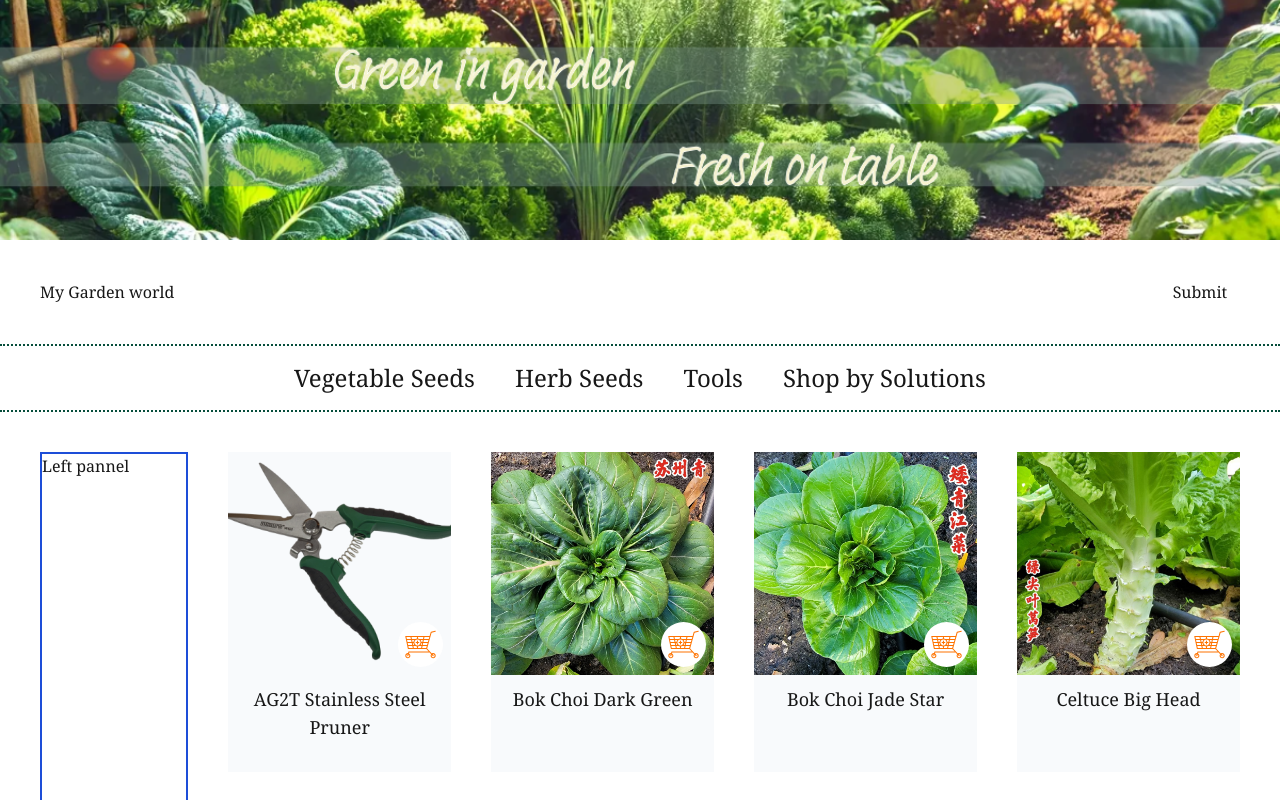
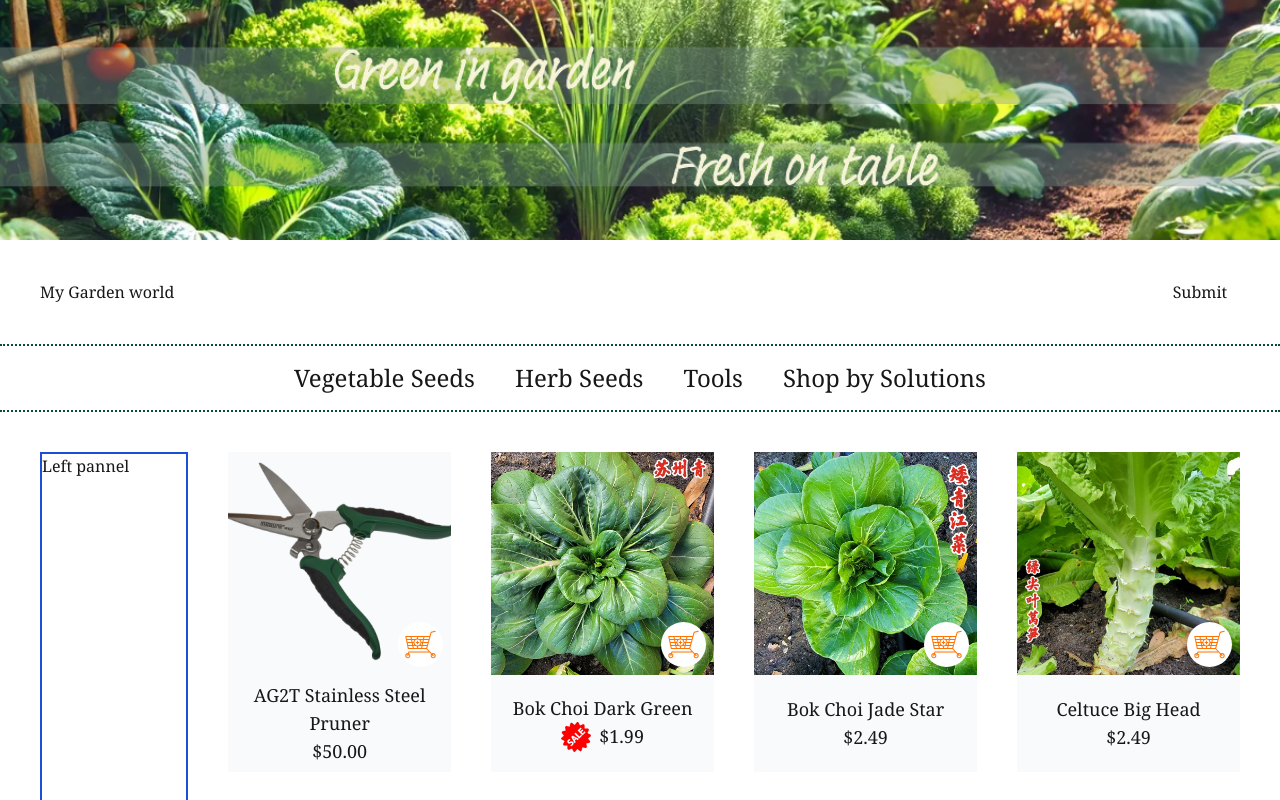
Before and after one commit to yiranli624/garden-world, a Next.js app: page / in a window 1280 px wide. Shown: the top 800 px of the page. Built offline with nearby package versions, Linux system fonts and the light colour scheme.

Commit message:
Add sales tag and data

```diff
--- a/src/components/ItemCard.tsx
+++ b/src/components/ItemCard.tsx
@@ -3,7 +3,7 @@ import { ProductItem } from "../constants";
 
 export default function ItemCard({ listItem }: { listItem: ProductItem }) {
   return (
-    <div className='h-80 bg-slate-50'>
+    <div className='h-80 bg-slate-50 text-lg flex flex-col'>
       <div className='relative'>
         <Image
           src={listItem.image}
@@ -19,7 +19,20 @@ export default function ItemCard({ listItem }: { listItem: ProductItem }) {
           className='absolute bottom-2 right-2 cursor-pointer'
         />
       </div>
-      <p className='text-lg py-2.5 text-center'>{listItem.label}</p>
+      <div className='h-full flex flex-col text-center justify-center'>
+        <p>{listItem.label}</p>
+        <div className='flex justify-center gap-2'>
+          {listItem.onSale && (
+            <Image
+              src='/assets/sale-tag.svg'
+              alt='picture of a sale sign'
+              width={30}
+              height={30}
+            />
+          )}
+          <p className=''>${(listItem.price / 100).toFixed(2)}</p>
+        </div>
+      </div>
     </div>
   );
 }
--- a/src/components/constants.tsx
+++ b/src/components/constants.tsx
@@ -56,6 +56,7 @@ export type ProductItem = {
   sku: string;
   description: string;
   additionalInfo: string;
+  onSale: boolean;
   plantingGuild?: string;
   stockAmount?: number;
 };
--- a/src/components/testData.tsx
+++ b/src/components/testData.tsx
@@ -13,6 +13,7 @@ export const test_products: ProductItem[] = [
       { slug: "easy", label: "Easy" }
     ],
     sku: "A083",
+    onSale: false,
     description: "",
     additionalInfo: "",
     plantingGuild: "",
@@ -30,6 +31,7 @@ export const test_products: ProductItem[] = [
       { slug: "easy", label: "Easy" }
     ],
     sku: "A073",
+    onSale: true,
     description: "",
     additionalInfo: "",
     plantingGuild: "",
@@ -47,6 +49,7 @@ export const test_products: ProductItem[] = [
       { slug: "easy", label: "Easy" }
     ],
     sku: "A051",
+    onSale: false,
     description: "",
     additionalInfo: "",
     plantingGuild: "",
@@ -64,6 +67,7 @@ export const test_products: ProductItem[] = [
       { slug: "easy", label: "Easy" }
     ],
     sku: "A050",
+    onSale: true,
     description: "",
     additionalInfo: "",
     plantingGuild: "",
@@ -81,6 +85,7 @@ export const test_products: ProductItem[] = [
       { slug: "easy", label: "Easy" }
     ],
     sku: "A082",
+    onSale: false,
     description: "",
     additionalInfo: "",
     plantingGuild: "",
@@ -98,6 +103,7 @@ export const test_products: ProductItem[] = [
       { slug: "very easy", label: "Very Easy" }
     ],
     sku: "A072",
+    onSale: true,
     description: "",
     additionalInfo: "",
     plantingGuild: "",
@@ -115,6 +121,7 @@ export const test_products: ProductItem[] = [
       { slug: "medium", label: "Medium" }
     ],
     sku: "A053",
+    onSale: false,
     description: "",
     additionalInfo: "",
     plantingGuild: "",
@@ -132,6 +139,7 @@ export const test_products: ProductItem[] = [
       { slug: "medium", label: "Medium" }
     ],
     sku: "A054",
+    onSale: true,
     description: "",
     additionalInfo: "",
     plantingGuild: "",
@@ -149,6 +157,7 @@ export const test_products: ProductItem[] = [
       { slug: "hard", label: "Hard" }
     ],
     sku: "A080",
+    onSale: false,
     description: "",
     additionalInfo: "",
     plantingGuild: "",
@@ -166,6 +175,7 @@ export const test_products: ProductItem[] = [
       { slug: "easy", label: "Easy" }
     ],
     sku: "A075",
+    onSale: true,
     description: "",
     additionalInfo: "",
     plantingGuild: "",
@@ -183,6 +193,7 @@ export const test_products: ProductItem[] = [
       { slug: "easy", label: "Easy" }
     ],
     sku: "A052",
+    onSale: false,
     description: "",
     additionalInfo: "",
     plantingGuild: "",
@@ -196,6 +207,7 @@ export const test_products: ProductItem[] = [
     shortDescription: "",
     categories: [{ slug: "garden-tool", label: "Gardening Tool" }],
     sku: "C001",
+    onSale: false,
     description: "",
     additionalInfo: "",
     plantingGuild: "",
```
Also changed, not shown: public/assets/sale-tag.svg (added).
